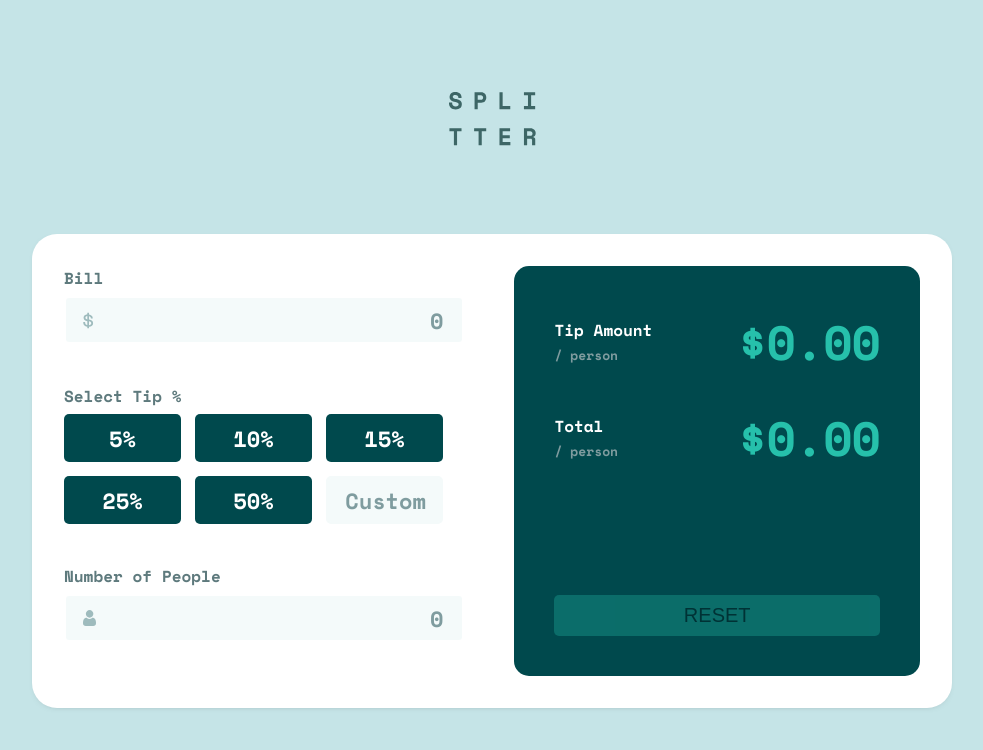
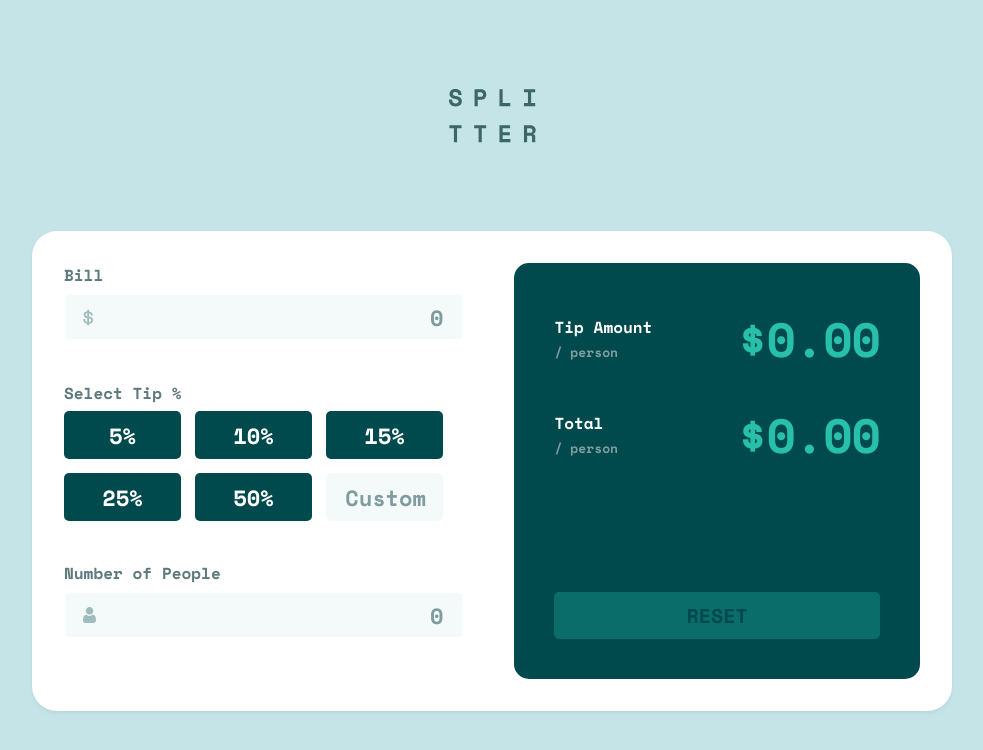
Before and after one commit to thusmiley/tip-calculator, a plain HTML site: page index.html in a window 1280 px wide. Shown: the whole page, without its empty margins (148-1131 px from the left). Drawn offline with nearby package versions, Linux system fonts and the light colour scheme.

Commit message:
fix reset font style

```diff
--- a/style.sass
+++ b/style.sass
@@ -156,6 +156,8 @@ input::placeholder
         font-size: 20px
         cursor: pointer
         opacity: 0.3
+        color: $very-dark-cyan
+        font-family: 'Space Mono', monospace
         &:hover, &:active
             background-color: $light-grayish-cyan
 .tip, .total
```
Also changed, not shown: style.css, 1 other file.
